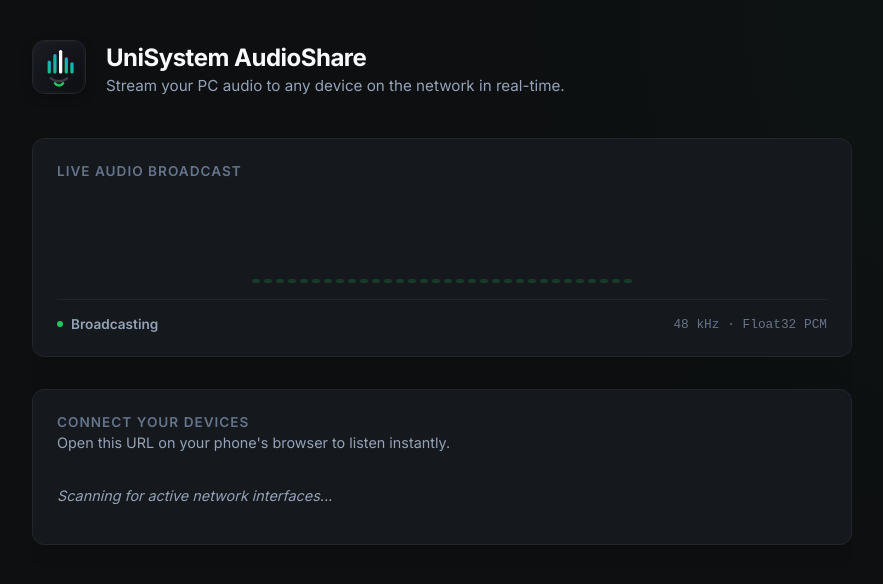
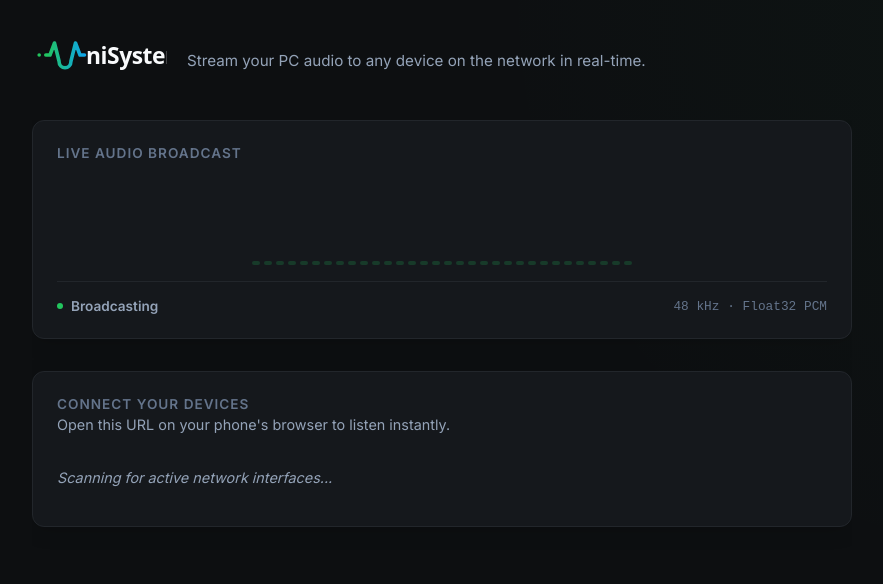
Before and after one commit to imuzax/UniSystem-AudioShare, a React (Vite) app in the folder unisystem-tauri/: page / in a window 1280 px wide. Shown: the top 584 px of the page, without its empty margins (198-1081 px from the left). Built offline with nearby package versions, Linux system fonts and the light colour scheme.

Commit message:
style: update App to use wide typographic logo and remove redundant header title

```diff
--- a/unisystem-tauri/src/App.css
+++ b/unisystem-tauri/src/App.css
@@ -49,18 +49,8 @@ body {
 }
 
 .brand-logo {
-  width: 52px;
-  height: 52px;
-  border-radius: 12px;
-  border: 1px solid var(--border);
-  box-shadow: 0 4px 12px rgba(0,0,0,0.2);
-}
-
-.brand-text h1 {
-  margin: 0 0 0.25rem 0;
-  font-size: 1.5rem;
-  font-weight: 700;
-  letter-spacing: -0.5px;
+  height: 36px;
+  width: auto;
 }
 
 .brand-text .subtitle {
--- a/unisystem-tauri/src/App.tsx
+++ b/unisystem-tauri/src/App.tsx
@@ -53,7 +53,6 @@ function App() {
           <img src="/logo.svg" alt="UniSystem Logo" className="brand-logo" />
         </div>
         <div className="brand-text">
-          <h1>UniSystem AudioShare</h1>
           <p className="subtitle">Stream your PC audio to any device on the network in real-time.</p>
         </div>
       </header>
```
Also changed, not shown: unisystem-tauri/public/logo.svg.
